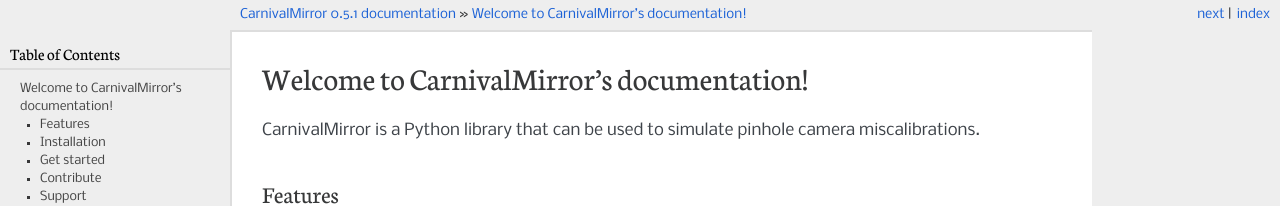
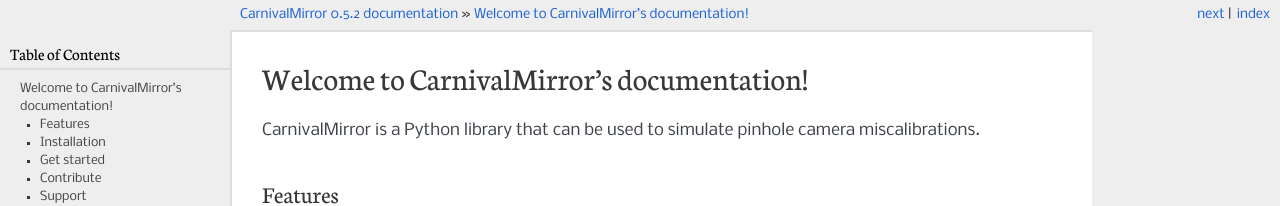
Before and after one commit to AleksandarPetrov/carnivalmirror, a Sphinx documentation site: the page built from docs/source/index.rst, in a window 1280 px wide. Shown: the top 206 px of the page. Built offline with Sphinx 7.4.7, drawn with Linux system fonts in a browser that asks for light colours; some of the changed text lies outside the part shown.

Commit message:
Bump version: 0.5.1 → 0.5.2

```diff
--- a/docs/source/conf.py
+++ b/docs/source/conf.py
@@ -28,7 +28,7 @@ copyright = '2019, Aleksandar Petrov'
 author = 'Aleksandar Petrov'
 
 # The full version, including alpha/beta/rc tags
-version = '0.5.1'
+version = '0.5.2'
 release = version
 
 
--- a/setup.py
+++ b/setup.py
@@ -2,7 +2,7 @@ from setuptools import setup
 from sphinx.setup_command import BuildDoc
 cmdclass = {'build_sphinx': BuildDoc}
 
-version='0.5.1'
+version='0.5.2'
 
 setup(name='carnivalmirror',
       version=version,
```
Also changed, not shown: .bumpversion.cfg.
